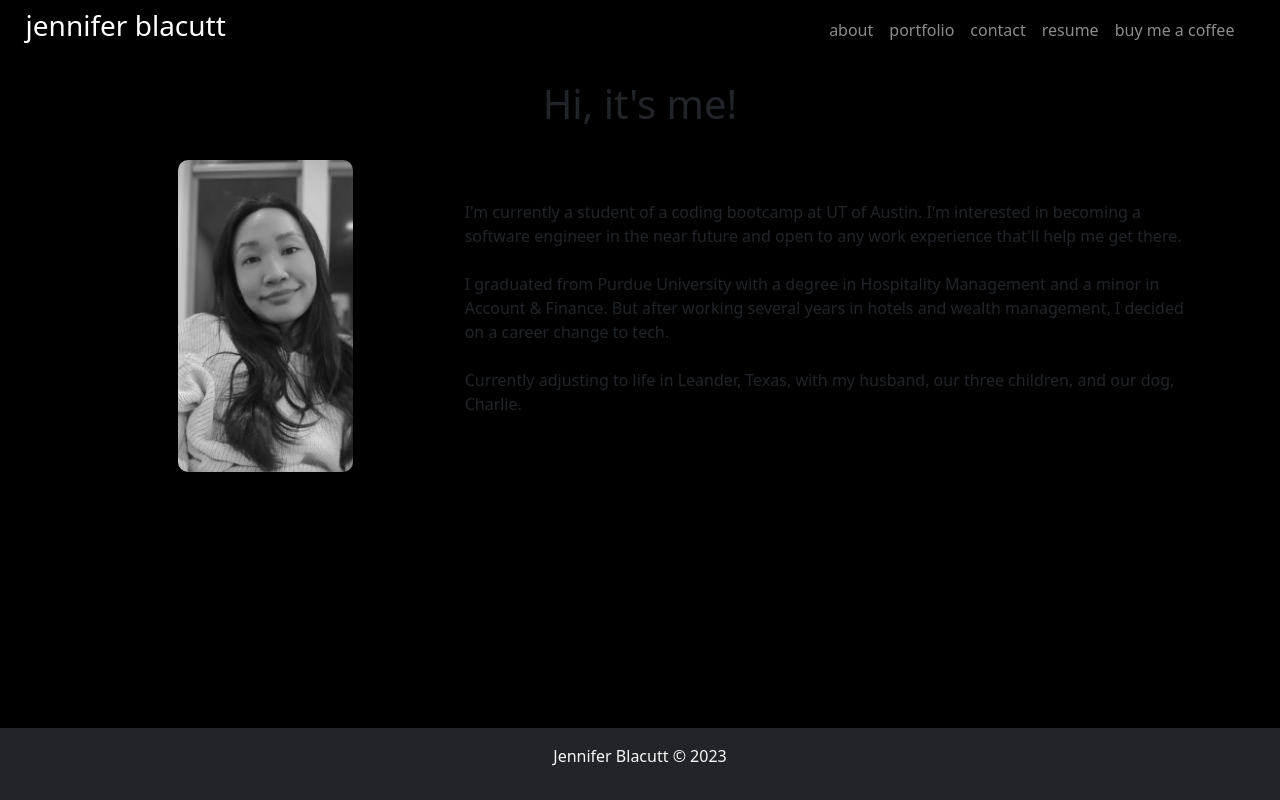
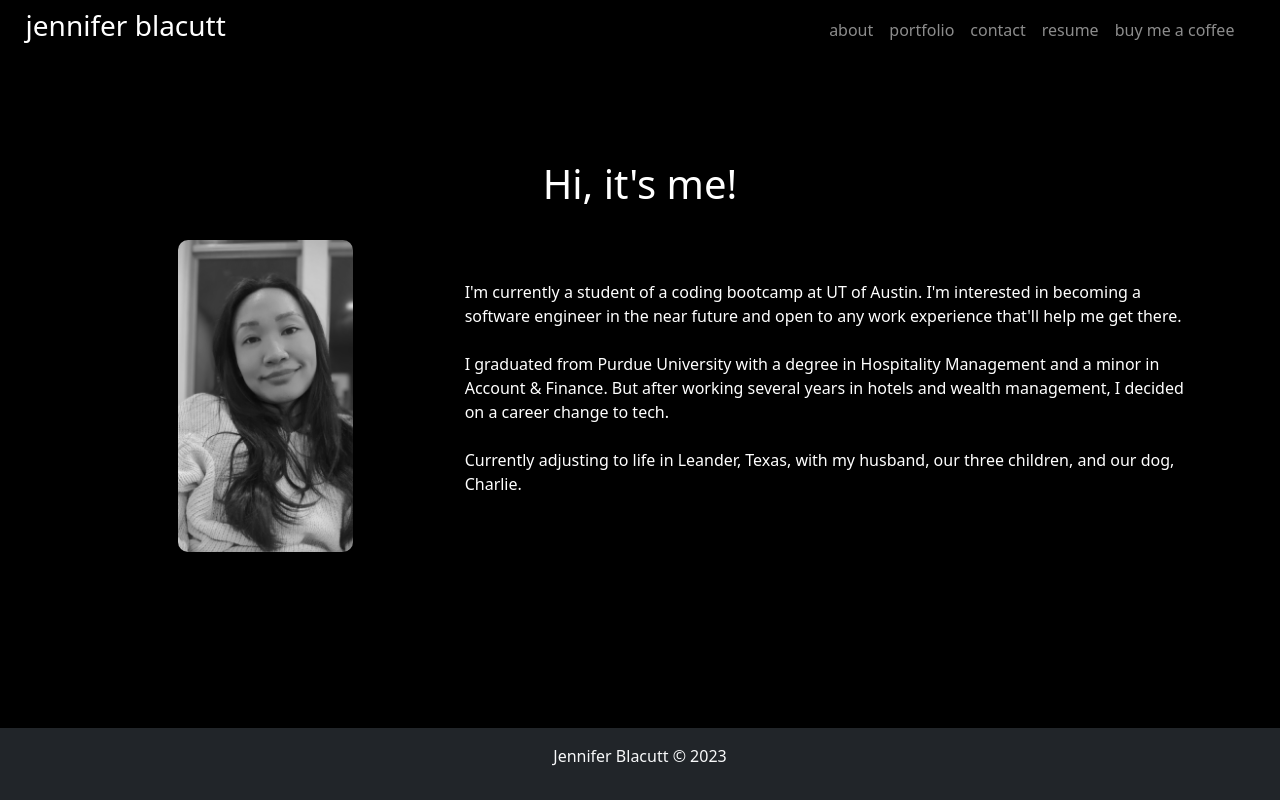
Before and after one commit to itsjennyb/Portfolio, a React (Create React App) app: page / in a window 1280 px wide. Built offline with nearby package versions, Linux system fonts and the light colour scheme.

Commit message:
change styling

```diff
--- a/src/pages/About.js
+++ b/src/pages/About.js
@@ -5,9 +5,9 @@ import biopic from '../images/biopic.jpg'
 function About() {
   return (
     <div id="about">
-      <Container style={{ padding: '20px' }}>
+      <Container style={{ padding: '20px', marginTop: '80px', backgroundColor: 'black' }}>
         <Row className="align-items-center">
-          <Col md={12} className="text-center mb-4">
+          <Col md={12} className="text-center mb-4 text-white">
             <h1>Hi, it's me!</h1>
           </Col>
           <Col md={4} className="d-flex justify-content-center">
@@ -18,7 +18,7 @@ function About() {
             />
           </Col>
           <Col md={8}>
-            <div className="text-left">
+            <div className="text-left text-white">
               <p>
                 I'm currently a student of a coding bootcamp at UT of Austin.
                 I'm interested in becoming a software engineer in the near future and open to any work experience that'll help me get there.
```
